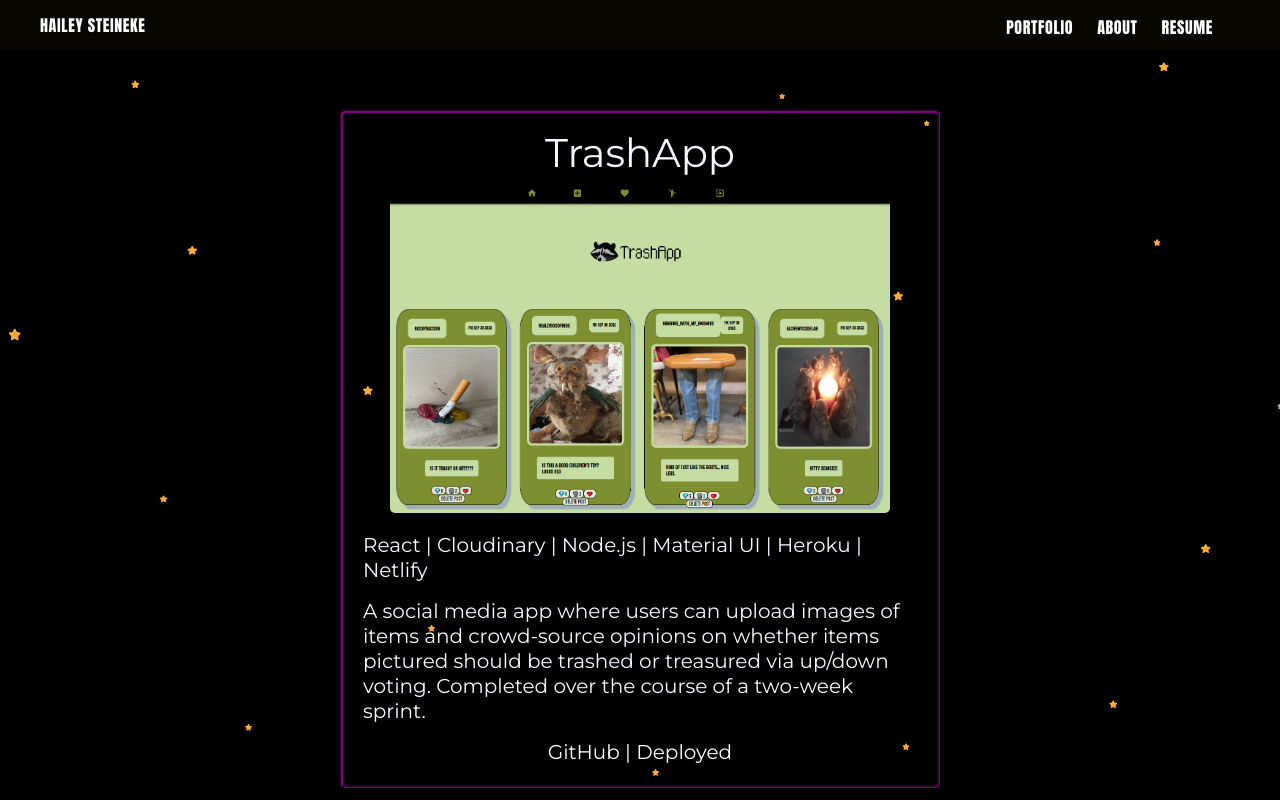
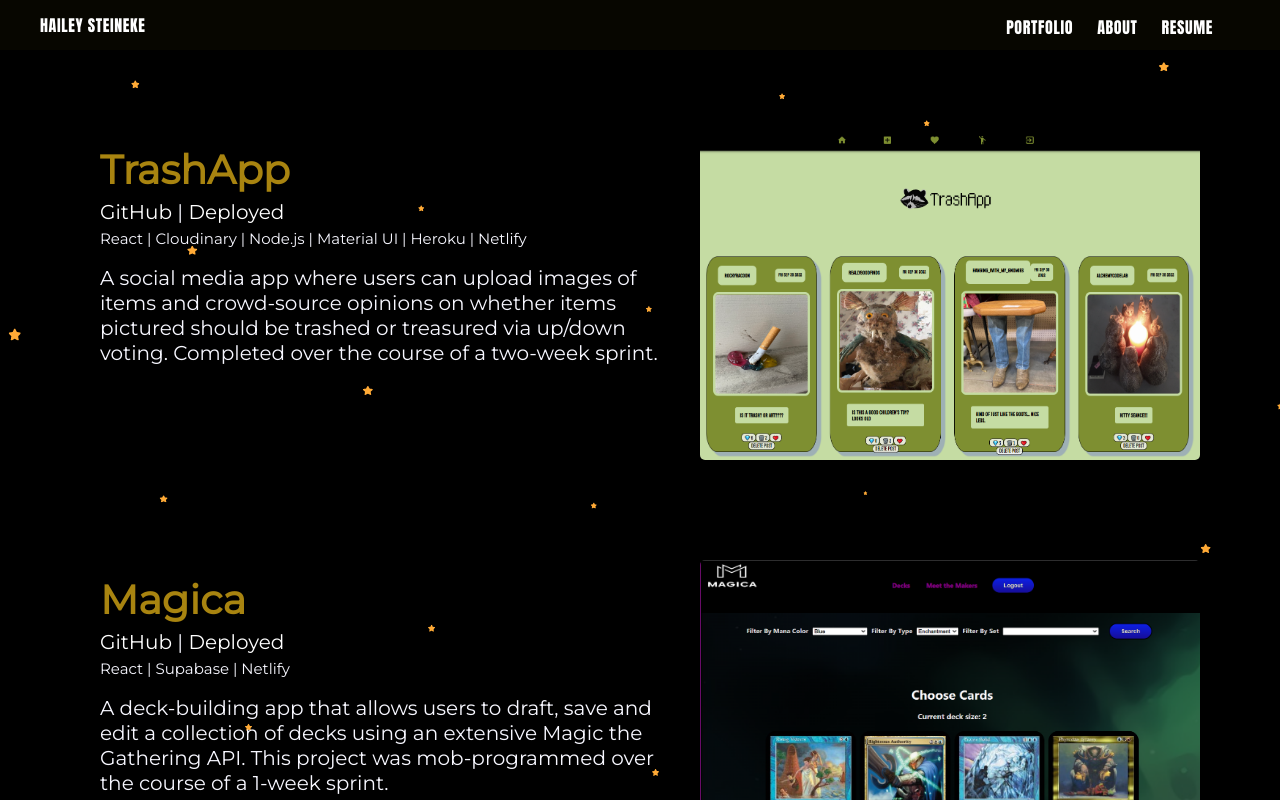
Before and after one commit to hdsteineke/portfolio-site, a React app: page /portfolio in a window 1280 px wide. Shown: the top 800 px of the page. Built offline with nearby package versions, Linux system fonts and the light colour scheme.

Commit message:
successfully wrapping project image and description when collapsing browser window

```diff
--- a/src/components/Page/global.css
+++ b/src/components/Page/global.css
@@ -15,6 +15,7 @@
   --smoky-black: #070600ff;
   --ghost-white: #f7f7ffff;
   --gold-metallic: #deb841ff;
+  --gold: #a88410ff;
   --gamboge: #de9e36ff;
 
   --header-color: var(--smoky-black);
@@ -57,6 +58,11 @@
   margin-bottom: 10px;
 }
 
+h2 {
+  font-size: 1.5em;
+  margin-bottom: 10px;
+}
+
 p {
   font-size: 20px;
   line-height: 1.25;
--- a/src/components/Portfolio/Portfolio.css
+++ b/src/components/Portfolio/Portfolio.css
@@ -12,19 +12,28 @@
 
 .ProjectContainer {
   display: flex;
-  flex-direction: column;
-  align-items: center;
-  border: groove purple;
   border-radius: 5px;
-  width: 600px;
   margin: 20px;
   padding: 20px;
   transition: transform ease 100ms;
 }
 
+@media (max-width: 767px) {
+  .ProjectContainer {
+  display: flex;
+  flex-direction: column;
+  }
+}
+
+
 .ProjectContainer:hover {
   transform: scale(1.05);
   ;
+}
+
+.ProjectTitle {
+  color: var(--gold);
+  font-weight: bold;
 }
 
 .ProjectImage {
@@ -33,12 +42,22 @@
   margin-bottom: 20px;
 }
 
+.ProjectDescription {
+  padding: 20px;
+  }
+
 a {
   text-decoration: none;
   color: white;
 }
 
 a:hover {
-  font-size: 110%;
+  font-size: 22px;;
   color: var(--gold-metallic);
 }
+
+#Technologies {
+  font-size: 15px;
+}
+
+@media (max-width: )
--- a/src/components/Portfolio/PortfolioItem.jsx
+++ b/src/components/Portfolio/PortfolioItem.jsx
@@ -4,11 +4,13 @@
 export default function PortfolioItem(project) {
   return (
     <div className={styles.ProjectContainer}>
-      <h1>{project.name}</h1>
+      <div className={styles.ProjectDescription}>
+        <h1><span className={styles.ProjectTitle}>{project.name}</span></h1>
+        <p>{project.github} | {project.deployed}</p>
+        <p><span id={styles.Technologies}>{project.technologies}</span></p><br/>
+        <p>{project.description}</p><br />
+      </div>
       <img className={styles.ProjectImage} src={project.image} />
-      <p>{project.technologies}</p><br/>
-      <p>{project.description}</p><br />
-      <p>{project.github} | {project.deployed}</p>
     </div>
   );
 }
```
Also changed, not shown: src/components/Page/Header/User.css (deleted, +0 -26 lines), src/components/Page/Header/User.jsx (deleted, +0 -27 lines).
